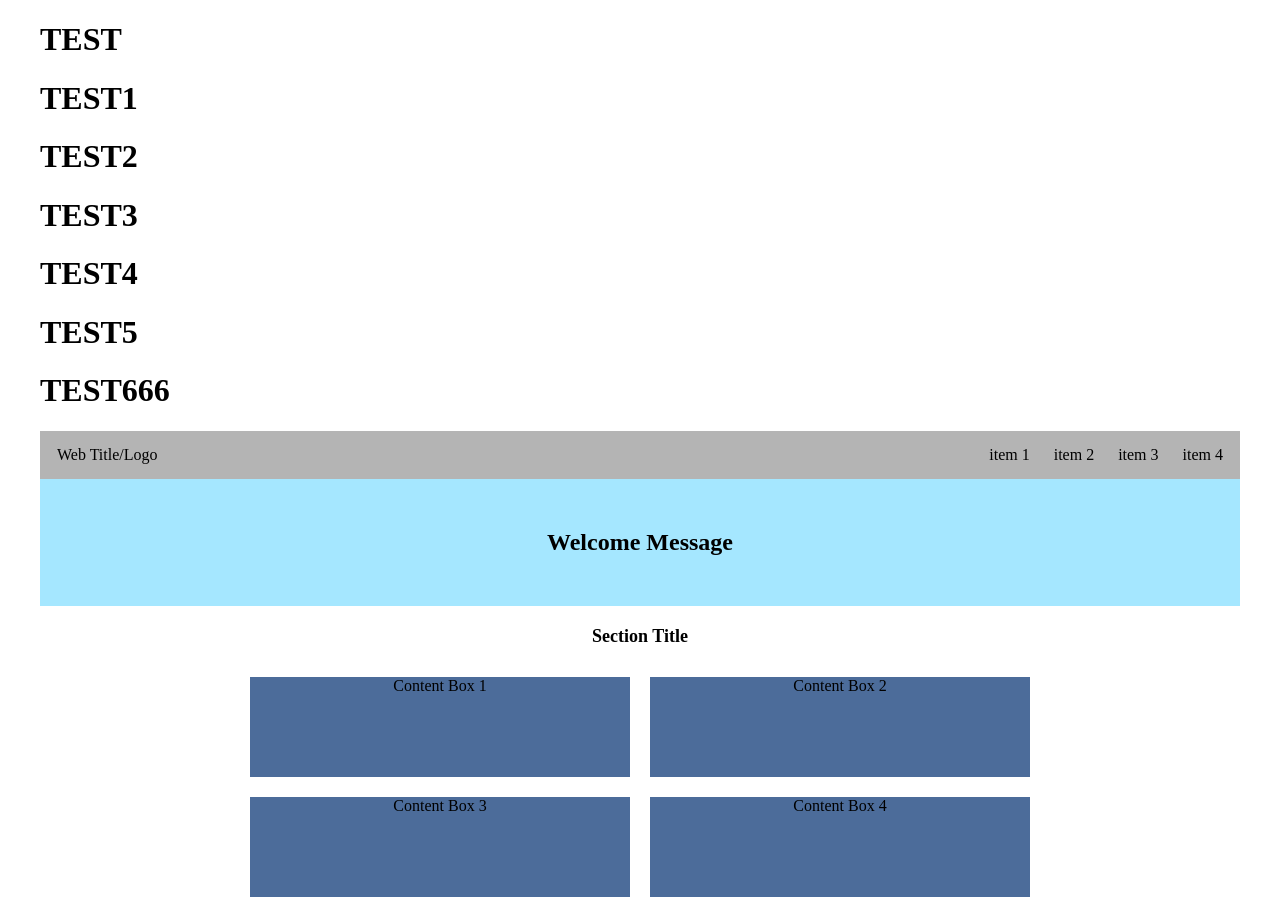
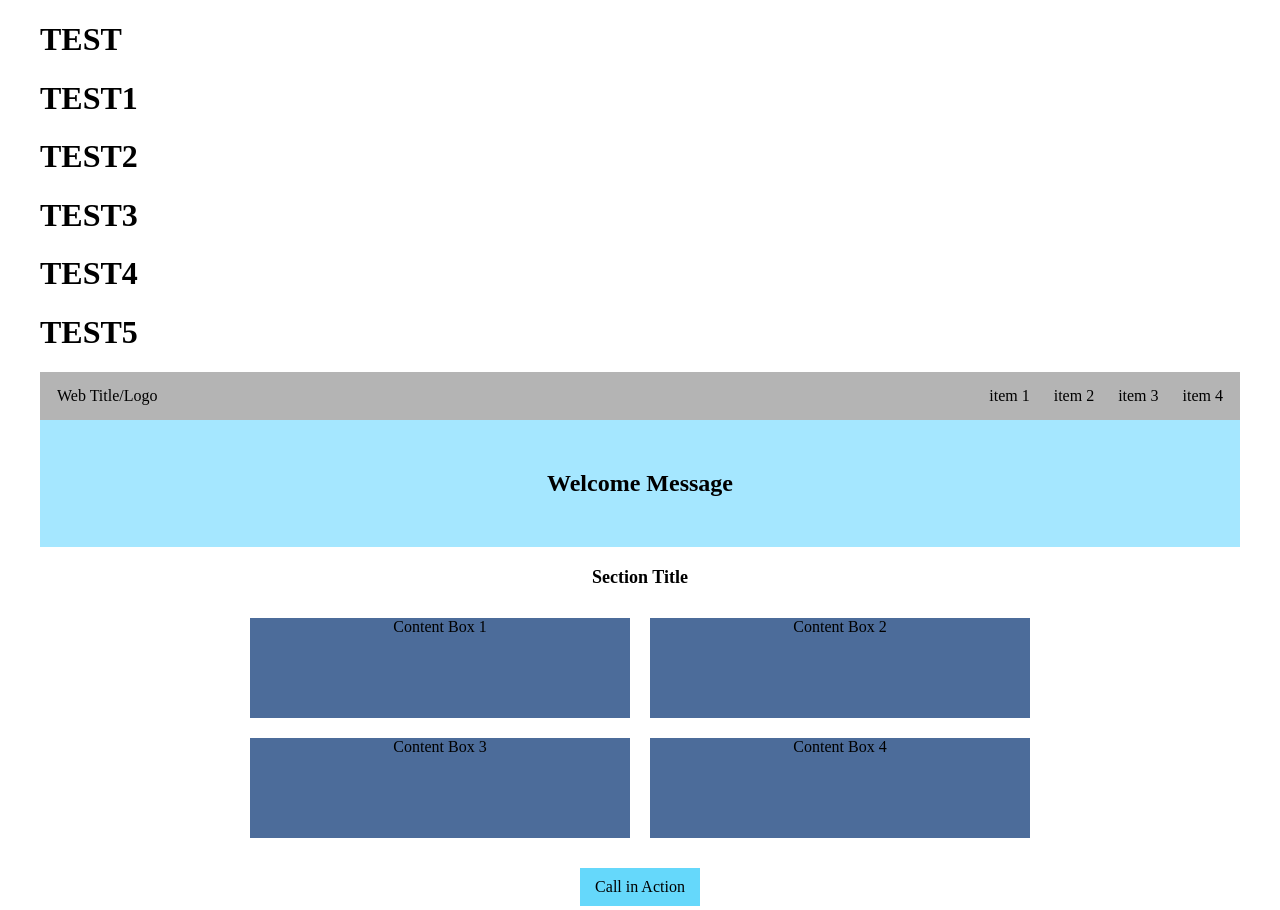
Before and after one commit to xyjameschen/testgithubpages, a plain HTML site: page index.html in a window 1280 px wide. Shown: the top 910 px of the page. Drawn offline with Linux system fonts and the light colour scheme.

Commit message:
delete "<h1>TEST666</h1>"

```diff
--- a/index.html
+++ b/index.html
@@ -99,7 +99,7 @@
         <h1>TEST3</h1>
         <h1>TEST4</h1>
         <h1>TEST5</h1>
-        <h1>TEST666</h1>
+
         <nav>
             <div class="title_box">
                 <div class="title">Web Title/Logo</div>
```
